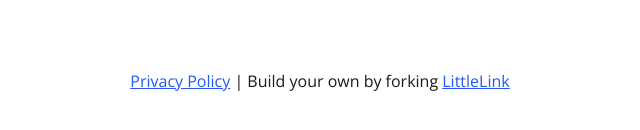
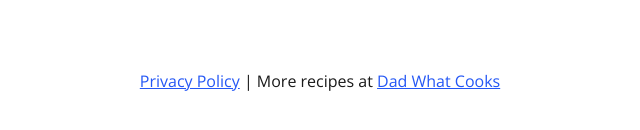
Before and after one commit to mjg-dwc/littlelink, a plain HTML site: page index.html in a window 1280 px wide. Shown: the part 7526-7656 px from the top of the page, without its empty margins (320-960 px from the left). Drawn offline with Linux system fonts and the light colour scheme.

Commit message:
update footer

```diff
--- a/index.html
+++ b/index.html
@@ -401,7 +401,7 @@
 
       <!-- Feel free to add your own footer information, including updating `privacy.html` to reflect how your LittleLink fork is set up -->
       <footer>
-        <a href="privacy.html">Privacy Policy</a> | Build your own by forking <a href="https://littlelink.io" target="_blank" rel="noopener">LittleLink</a>
+        <a href="https://www.dadwhatcooks.com/privacy-policy/">Privacy Policy</a> | More recipes at <a href="https://www.dadwhatcooks.com" target="_blank" rel="noopener">Dad What Cooks</a>
       </footer>
 
     </div>
```
